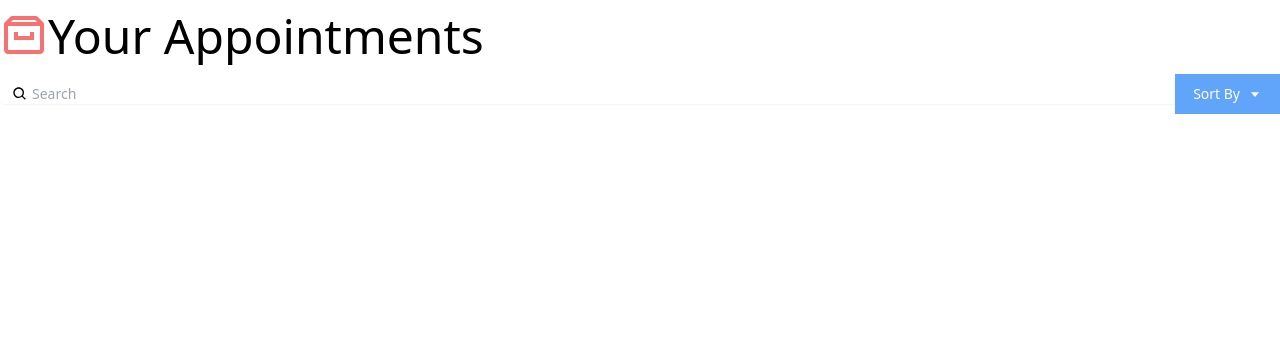
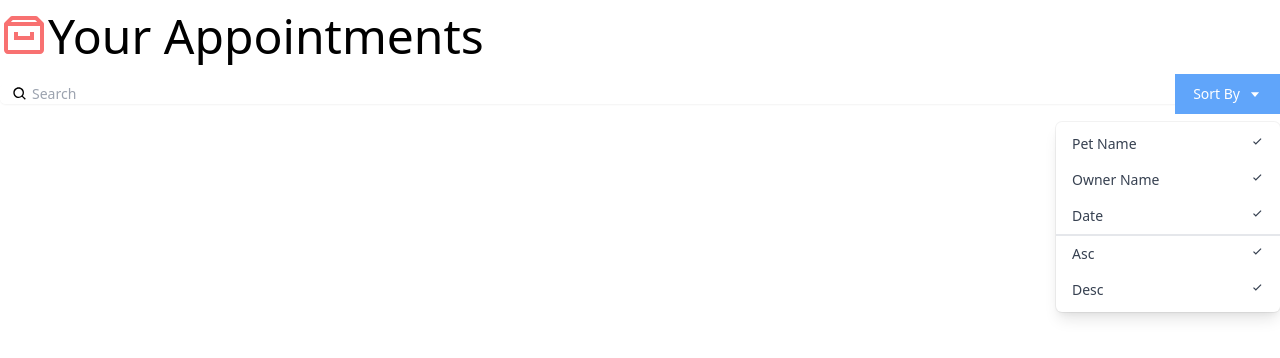
Before and after one commit to lucasrmagalhaes/building_an_interface-react, a React (Create React App) app: page / in a window 1280 px wide. Shown: the top 358 px of the page. Built offline with nearby package versions, Linux system fonts and the light colour scheme.

Commit message:
Creating a sub-component Hooks

```diff
--- a/src/components/Search.js
+++ b/src/components/Search.js
@@ -1,4 +1,59 @@
-import { BiSearch, BiCaretDown } from 'react-icons/bi';
+import { BiSearch, BiCaretDown, BiCheck } from 'react-icons/bi';
+
+const DropDown = () => {
+    return (
+        <div
+            className="
+                origin-top-right absolute right-0 mt-2 w-56
+                rounded-md shadow-lg bg-white ring-1
+                ring-black ring-opacity-5
+            "
+        >
+            <div className="py-1" role="menu" aria-orientation="vertical" aria-labelledby="options-menu">
+                <div
+                    className="px-4 py-2 text-sm text-gray-700 hover:bg-gray-100 hover:text-gray-900 flex justify-between cursor-pointer"
+                    role="menuitem"
+                >
+                    Pet Name <BiCheck />
+                </div>
+
+                <div
+                    className="px-4 py-2 text-sm text-gray-700 hover:bg-gray-100 hover:text-gray-900 flex justify-between cursor-pointer"
+                    role="menuitem"
+                >
+                    Owner Name <BiCheck />
+                </div>
+
+                <div
+                    className="px-4 py-2 text-sm text-gray-700 hover:bg-gray-100 hover:text-gray-900 flex justify-between cursor-pointer"
+                    role="menuitem"
+                >
+                    Date <BiCheck />
+                </div>
+
+                <div
+                    className="
+                        px-4 py-2 text-sm text-gray-700 hover:bg-gray-100 hover:text-gray-900
+                        flex justify-between cursor-pointer border-gray-1 border-t-2
+                    "
+                    role="menuitem"
+                >
+                    Asc <BiCheck />
+                </div>
+
+                <div
+                    className="
+                        px-4 py-2 text-sm text-gray-700 hover:bg-gray-100 hover:text-gray-900
+                        flex justify-between cursor-pointer
+                    "
+                    role="menuitem"
+                >
+                    Desc <BiCheck />
+                </div>
+            </div>
+      </div>
+    )
+}
 
 const Search = () => {
     return (
@@ -36,6 +91,8 @@
                         >
                             Sort By <BiCaretDown className="ml-2" />
                         </button>
+
+                        <DropDown />
                     </div>
                 </div>
             </div>
```
